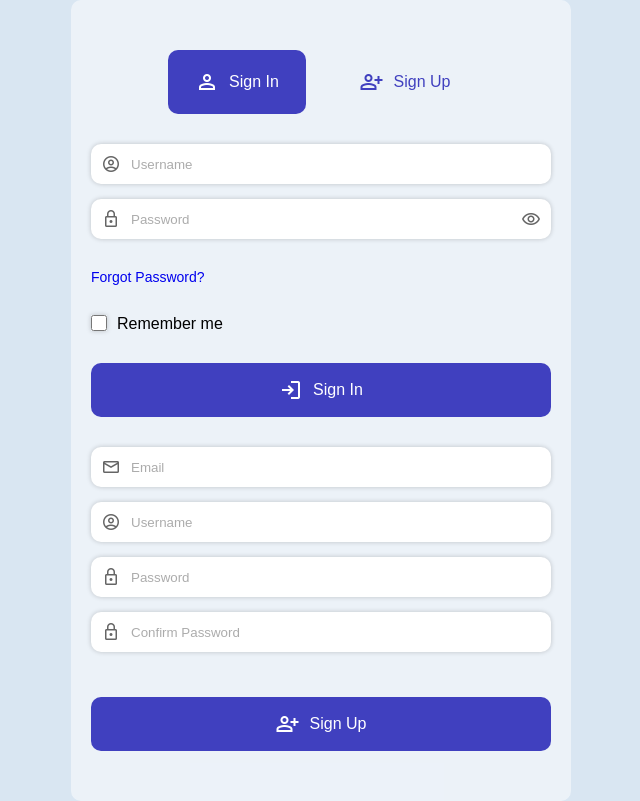
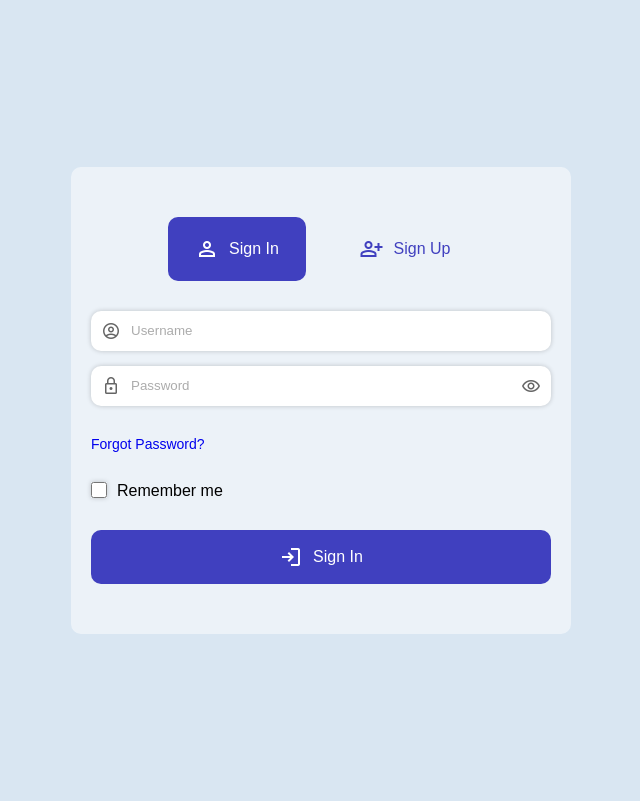
Before and after one commit to F-Krystian/0004_JS_Login-Registration-Validation, a plain HTML site: page index.html in a window 1280 px wide. Shown: the whole page, without its empty margins (319-959 px from the left). Drawn offline with nearby package versions, Linux system fonts and the light colour scheme.

Commit message:
HTML form correction

```diff
--- a/index.html
+++ b/index.html
@@ -26,7 +26,7 @@
           Sign Up</div>
       </div>
      <!-- Sign in -->
-      <div class="form__content form__sign-in active">
+      <form class="form__content form__sign-in active">
         <div class="form__content-inputs">
           <div class="form__input-box">
             <input type="text" name="sign-in-login" id="sign-in-login" class="sign-in__input sign-in-login" placeholder="Username" required>
@@ -51,9 +51,9 @@
             Sign In
           </button>
         </div>
-    </div>
+      </form>
     <!-- Sign up   -->
-    <div class="form__content form__sign-up active">
+    <form class="form__content form__sign-up">
       <div class="form__content-inputs">
         <!-- Email -->
         <div class="form__input-box">
@@ -99,7 +99,7 @@
           Sign Up
         </button>
       </div>
-    </div>
+    </form>
   </div>
 
 </main>
```
